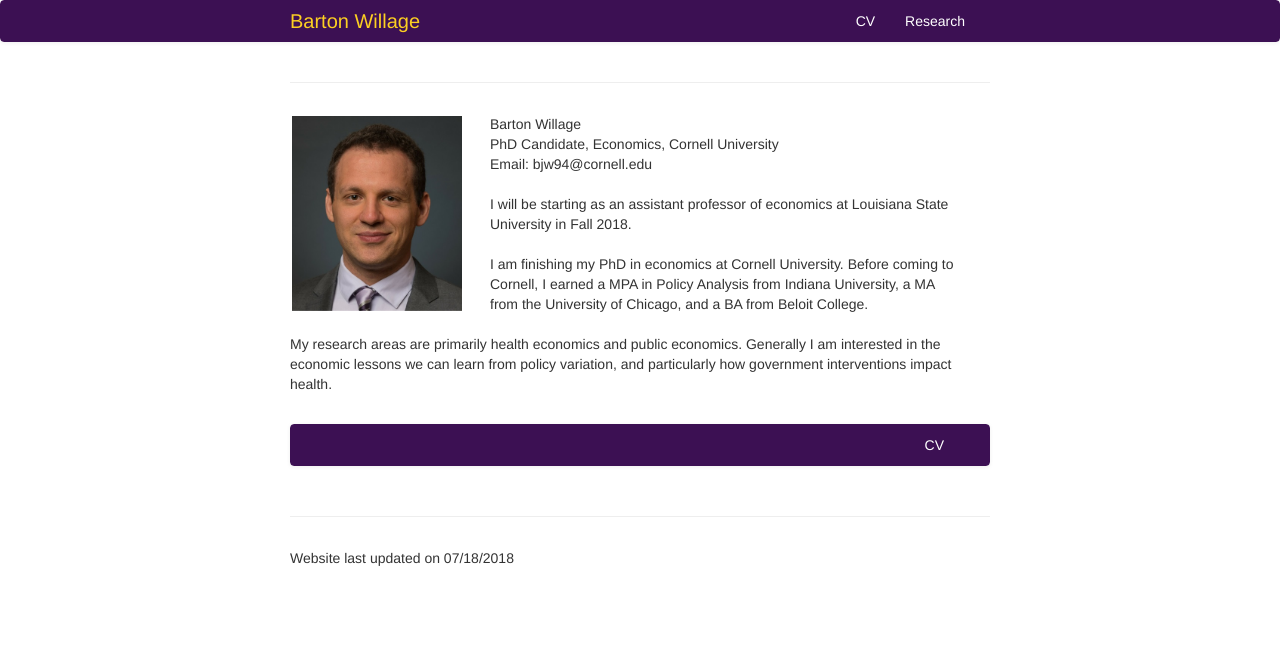
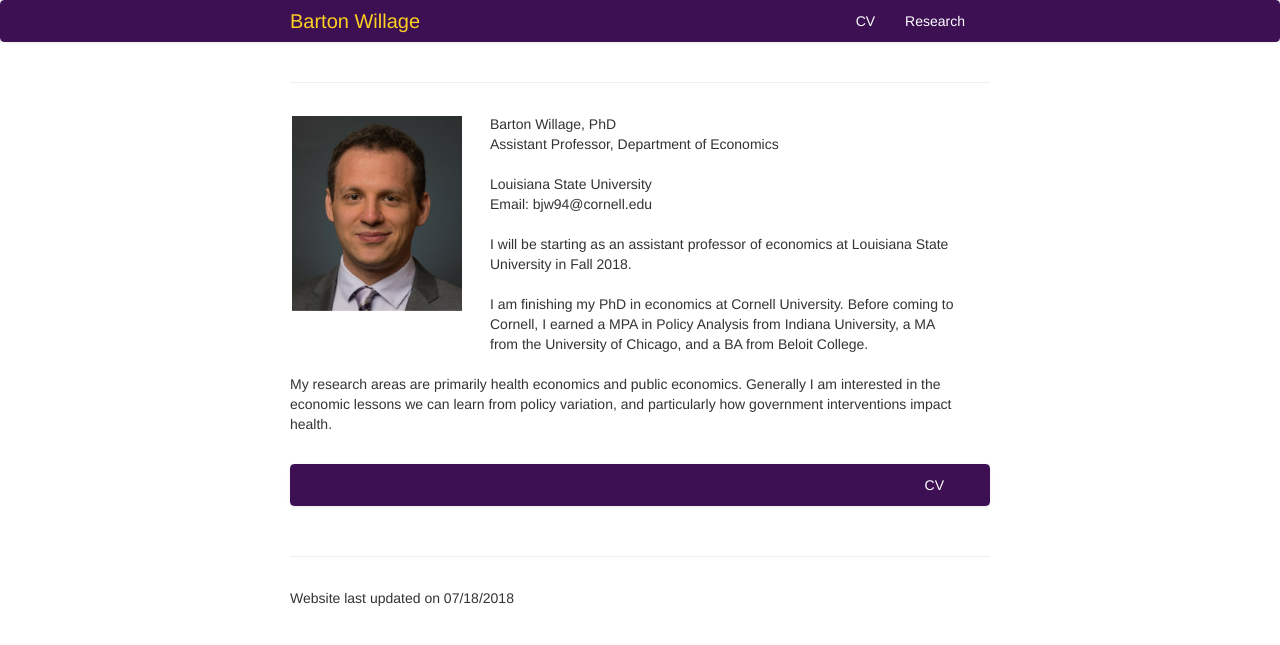
Before and after one commit to bjwillage/bjwillage.github.io, a Jekyll site: the page built from index.md, in a window 1280 px wide. Shown: the top 645 px of the page. Built offline with Jekyll 4.4.1, drawn with Linux system fonts in a browser that asks for light colours.

Commit message:
Update index.md

```diff
--- a/index.md
+++ b/index.md
@@ -1,7 +1,7 @@
 ---
 layout: frontpage
 title: Barton Willage
-description: Barton Willage is a PhD candidate at Cornell University.
+description: Barton Willage is an Assistant Professor, Department of Economics, Louisiana State University.
 keywords:
 ---
 
@@ -21,8 +21,9 @@ keywords:
         </div>
 
         <div class="span5">
-            Barton Willage
-            <br/>PhD Candidate, Economics, Cornell University<br/>
+            Barton Willage, PhD
+            <br/>Assistant Professor, Department of Economics<br/>
+            <br/>Louisiana State University<br/>
             <div id="hide_email">
             Email: bjw94@cornell.edu<br>
 
```
